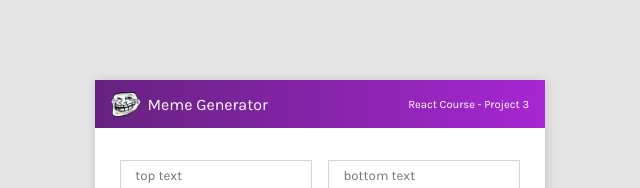
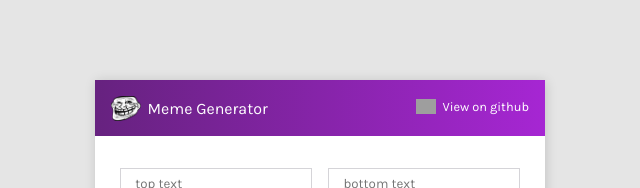
Before and after one commit to timokonkwo/meme-generator, a React (Vite) app: page / in a window 1280 px wide. Shown: the top 188 px of the page, without its empty margins (320-960 px from the left). Built offline with nearby package versions, Linux system fonts and the light colour scheme; grey boxes are pictures that could not be loaded.

Commit message:
added github link to the nav

```diff
--- a/src/App.css
+++ b/src/App.css
@@ -16,6 +16,10 @@ img {
   max-width: 100%;
 }
 
+a {
+  text-decoration: none;
+  color: #fff;
+}
 .wrapper {
   max-width: 450px;
   background-color: #fff;
@@ -39,7 +43,7 @@ img {
   margin-bottom: 2rem;
 }
 
-.logo {
+.logo, .navbar a {
   display: inline-flex;
   align-items: center;
   gap: .4rem;
@@ -50,7 +54,11 @@ img {
 }
 
 .navbar p {
-  font-size: .7rem;
+  font-size: .8rem;
+}
+
+.github-icon {
+  width: 20px;
 }
 
 .input-container {
--- a/src/components/Navbar.jsx
+++ b/src/components/Navbar.jsx
@@ -1,4 +1,5 @@
 import trollface from "../assets/img/troll-face.png";
+
 export default function Navbar() {
 	return (
 		<div className="navbar">
@@ -7,7 +8,14 @@ export default function Navbar() {
                 Meme Generator
 			</div>
 
-            <p>React Course - Project 3</p>
+            <p>
+				<a href="https://github.com/timokonkwo/meme-generator">
+
+				<img src="https://cdn-icons-png.flaticon.com/512/25/25231.png" alt="" className="github-icon"/>
+					View on github
+					</a>
+
+				</p>
 		</div>
 	);
 }
```
